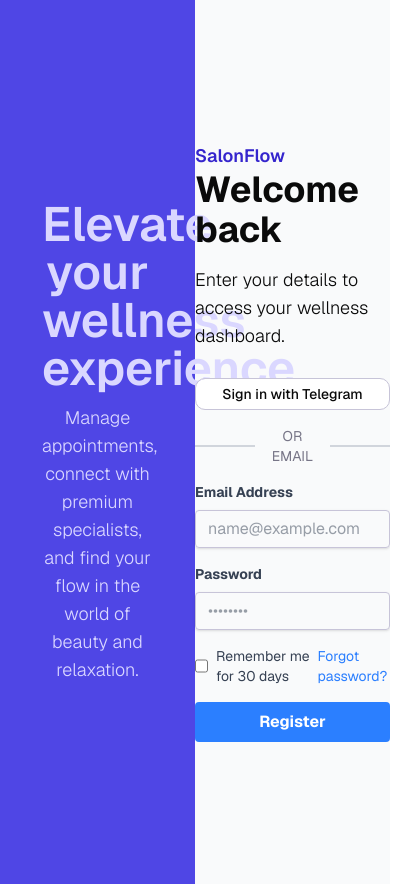
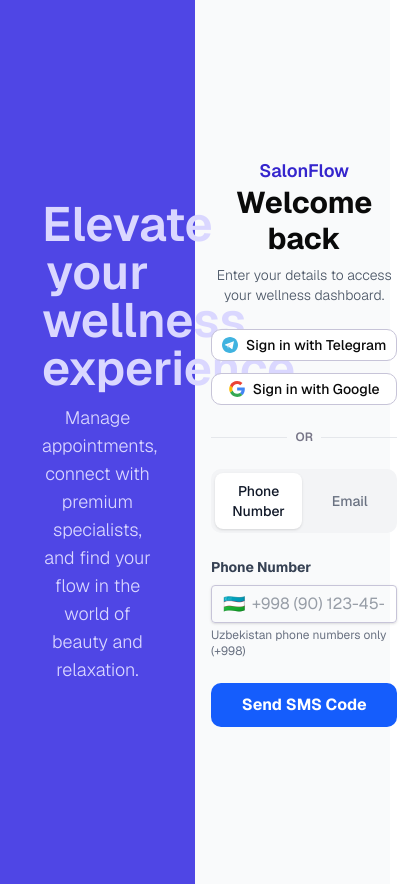
Before and after one commit to sarvarbek09/Navbat-site, a Next.js app: page /auth/login in a window 390 px wide. Shown: the whole page, 413 px wide, since content can reach past the window. Built offline with nearby package versions, Linux system fonts and the light colour scheme; no server answers; a web font is replaced by a local one.

Commit message:
login page methods added (google, phone number)

```diff
--- a/src/app/auth/login/page.tsx
+++ b/src/app/auth/login/page.tsx
@@ -1,61 +1,176 @@
+"use client"
+
+import { useState } from "react"
 import { Button } from "@/components/ui/button"
 import Link from "next/link"
 
 const LoginPage = () => {
+  const [authMethod, setAuthMethod] = useState<"email" | "phone">("phone")
+  const [phone, setPhone] = useState("")
+
+  // Formats input automatically to Uzbekistan format: +998 (XX) XXX-XX-XX
+  const handlePhoneChange = (e: React.ChangeEvent<HTMLInputElement>) => {
+    let input = e.target.value.replace(/\D/g, "") // Remove non-digits
+
+    // Ensure it always starts with Uzbekistan country code 998
+    if (!input.startsWith("998")) {
+      input = "998" + input.replace(/^998?/, "")
+    }
+
+    // Limit length to 12 digits (998 + 9 local digits)
+    input = input.slice(0, 12)
+
+    // Apply standard format
+    let formatted = "+998"
+    if (input.length > 3) formatted += ` (${input.slice(3, 5)}`
+    if (input.length >= 5) formatted += `) ${input.slice(5, 8)}`
+    if (input.length >= 8) formatted += `-${input.slice(8, 10)}`
+    if (input.length >= 10) formatted += `-${input.slice(10, 12)}`
+
+    setPhone(formatted)
+  }
+
   return (
-        <div className="flex flex-col justify-center min-h-screen">
-            <div className="flex flex-col *:**:items-center justify-center mb-3">
+    <div className="flex flex-col justify-center min-h-screen max-w-md mx-auto px-4 py-8">
+      {/* Header */}
+      <div className="flex flex-col items-center justify-center mb-6 text-center">
         <h3 className="text-lg text-[#3525CD] font-semibold">SalonFlow</h3>
-                <h2 className="text-4xl font-bold mb-4">Welcome back</h2>
-                <p className="text-lg font-light mb-4">Enter your details to access your wellness dashboard.</p>
+        <h2 className="text-3xl font-bold mb-2">Welcome back</h2>
+        <p className="text-sm text-gray-600 font-light">
+          Enter your details to access your wellness dashboard.
+        </p>
       </div>
-            <div className="w-full mb-4">
-                <Link href="/auth/telegram">
-                    <Button className="w-full" variant={"outline"}>Sign in with Telegram</Button>
+
+      {/* Social Login */}
+      <div className="w-full mb-6 space-y-3">
+        <Link href="/auth/telegram" className="block">
+          <Button className="w-full flex items-center justify-center gap-2" variant="outline">
+            <svg width="20px" height="20px" viewBox="0 0 256 256" version="1.1" xmlns="http://www.w3.org/2000/svg">
+              <g>
+                <path d="M128,0 C57.307,0 0,57.307 0,128 C0,198.693 57.307,256 128,256 C198.693,256 256,198.693 256,128 C256,57.307 198.693,0 128,0 Z" fill="#40B3E0" />
+                <path d="M190.2826,73.6308 L167.4206,188.8978 C167.4206,188.8978 164.2236,196.8918 155.4306,193.0548 L102.6726,152.6068 L83.4886,143.3348 L51.1946,132.4628 C51.1946,132.4628 46.2386,130.7048 45.7586,126.8678 C45.2796,123.0308 51.3546,120.9528 51.3546,120.9528 L179.7306,70.5928 C179.7306,70.5928 190.2826,65.9568 190.2826,73.6308" fill="#FFFFFF" />
+                <path d="M98.6178,187.6035 C98.6178,187.6035 97.0778,187.4595 95.1588,181.3835 C93.2408,175.3085 83.4888,143.3345 83.4888,143.3345 L161.0258,94.0945 C161.0258,94.0945 165.5028,91.3765 165.3428,94.0945 C165.3428,94.0945 166.1418,94.5735 163.7438,96.8115 C161.3458,99.0505 102.8328,151.6475 102.8328,151.6475" fill="#D2E5F1" />
+                <path d="M122.9015,168.1154 L102.0335,187.1414 C102.0335,188.3794 98.6175,187.6034 L102.6135,152.2624" fill="#B5CFE4" />
+              </g>
+            </svg>
+            <span>Sign in with Telegram</span>
+          </Button>
+        </Link>
+        <Link href="/auth/google" className="block">
+          <Button className="w-full flex items-center justify-center gap-2" variant="outline">
+            <svg width="20px" height="20px" viewBox="-3 0 262 262" xmlns="http://www.w3.org/2000/svg" preserveAspectRatio="xMidYMid">
+              <path d="M255.878 133.451c0-10.734-.871-18.567-2.756-26.69H130.55v48.448h71.947c-1.45 12.04-9.283 30.172-26.69 42.356l-.244 1.622 38.755 30.023 2.685.268c24.659-22.774 38.875-56.282 38.875-96.027" fill="#4285F4" />
+              <path d="M130.55 261.1c35.248 0 64.839-11.605 86.453-31.622l-41.196-31.913c-11.024 7.688-25.82 13.055-45.257 13.055-34.523 0-63.824-22.773-74.269-54.25l-1.531.13-40.298 31.187-.527 1.465C35.393 231.798 79.49 261.1 130.55 261.1" fill="#34A853" />
+              <path d="M56.281 156.37c-2.756-8.123-4.351-16.827-4.351-25.82 0-8.994 1.595-17.697 4.206-25.82l-.073-1.73L15.26 71.312l-1.335.635C5.077 89.644 0 109.517 0 130.55s5.077 40.905 13.925 58.602l42.356-32.782" fill="#FBBC05" />
+              <path d="M130.55 50.479c24.514 0 41.05 10.589 50.479 19.438l36.844-35.974C195.245 12.91 165.798 0 130.55 0 79.49 0 35.393 29.301 13.925 71.947l42.211 32.783c10.59-31.477 39.891-54.251 74.414-54.251" fill="#EB4335" />
+            </svg>
+            <span>Sign in with Google</span>
+          </Button>
         </Link>
       </div>
-            <div className="flex w-full items-center gap-2 mb-4"><div className="w-full h-0.5 bg-gray-300"></div><span className="w-full uppercase text-center text-sm text-[#777587]">or email</span><div className="w-full h-0.5 bg-gray-300"></div></div>
+
+      {/* Divider */}
+      <div className="flex w-full items-center gap-2 mb-6">
+        <div className="w-full h-[1px] bg-gray-200"></div>
+        <span className="shrink-0 uppercase text-xs font-semibold text-[#777587]">OR</span>
+        <div className="w-full h-[1px] bg-gray-200"></div>
+      </div>
+
+      {/* Method Switcher Tabs */}
+      <div className="grid grid-cols-2 gap-1 p-1 bg-gray-100 rounded-lg mb-6 text-sm font-medium">
+        <button
+          type="button"
+          onClick={() => setAuthMethod("phone")}
+          className={`py-2 rounded-md transition-all ${
+            authMethod === "phone"
+              ? "bg-white text-gray-900 shadow-sm"
+              : "text-gray-500 hover:text-gray-900"
+          }`}
+        >
+          Phone Number
+        </button>
+        <button
+          type="button"
+          onClick={() => setAuthMethod("email")}
+          className={`py-2 rounded-md transition-all ${
+            authMethod === "email"
+              ? "bg-white text-gray-900 shadow-sm"
+              : "text-gray-500 hover:text-gray-900"
+          }`}
+        >
+          Email
+        </button>
+      </div>
+
+      {/* Form */}
       <form className="w-full">
+        {authMethod === "phone" ? (
+          <div className="mb-6">
+            <label className="block text-gray-700 text-sm font-bold mb-2" htmlFor="phone">
+              Phone Number
+            </label>
+            <div className="relative flex items-center">
+              <span className="absolute left-3 text-lg select-none">🇺🇿</span>
+              <input
+                className="shadow appearance-none border rounded w-full py-2 pl-10 pr-3 text-gray-700 leading-tight focus:outline-none focus:ring-2 focus:ring-blue-500"
+                id="phone"
+                type="tel"
+                value={phone}
+                onChange={handlePhoneChange}
+                placeholder="+998 (90) 123-45-67"
+                required
+              />
+            </div>
+            <p className="text-xs text-gray-500 mt-1">Uzbekistan phone numbers only (+998)</p>
+          </div>
+        ) : (
+          <>
             <div className="mb-4">
               <label className="block text-gray-700 text-sm font-bold mb-2" htmlFor="email">
                 Email Address
               </label>
               <input
-                        className="shadow appearance-none border rounded w-full py-2 px-3 text-gray-700 leading-tight focus:outline-none focus:shadow-outline"
+                className="shadow appearance-none border rounded w-full py-2 px-3 text-gray-700 leading-tight focus:outline-none focus:ring-2 focus:ring-blue-500"
                 id="email"
                 type="email"
                 placeholder="name@example.com"
+                required
               />
             </div>
+
             <div className="mb-4">
               <label className="block text-gray-700 text-sm font-bold mb-2" htmlFor="password">
                 Password
               </label>
               <input
-
-                        className="shadow appearance-none border rounded w-full py-2 px-3 text-gray-700 leading-tight focus:outline-none focus:shadow-outline"
+                className="shadow appearance-none border rounded w-full py-2 px-3 text-gray-700 leading-tight focus:outline-none focus:ring-2 focus:ring-blue-500"
                 id="password"
                 type="password"
                 placeholder="••••••••"
+                required
               />
             </div>
-                <div className="mb-4 flex items-center justify-between">
-                    <label className="flex items-center">
+
+            <div className="mb-6 flex items-center justify-between">
+              <label className="flex items-center cursor-pointer">
                 <input
                   type="checkbox"
-                            className="form-checkbox h-4 w-4 text-blue-500"
+                  className="form-checkbox h-4 w-4 text-blue-500 rounded border-gray-300"
                 />
-                        <span className="ml-2 text-gray-700 text-sm">Remember me for 30 days</span>
+                <span className="ml-2 text-gray-700 text-sm">Remember me</span>
               </label>
               <a href="/auth/forgot-password" className="text-blue-500 text-sm hover:underline">
                 Forgot password?
               </a>
             </div>
+          </>
+        )}
+
         <button
-                    className="w-full bg-blue-500 hover:bg-blue-700 text-white font-bold py-2 px-4 rounded focus:outline-none focus:shadow-outline"
+          className="w-full bg-blue-600 hover:bg-blue-700 text-white font-bold py-2.5 px-4 rounded-lg transition-colors focus:outline-none focus:ring-2 focus:ring-blue-500 focus:ring-offset-2"
           type="submit"
         >
-                    Register
+          {authMethod === "phone" ? "Send SMS Code" : "Sign In"}
         </button>
       </form>
     </div>
```
Lines whose indentation alone changed are shown as unchanged.
